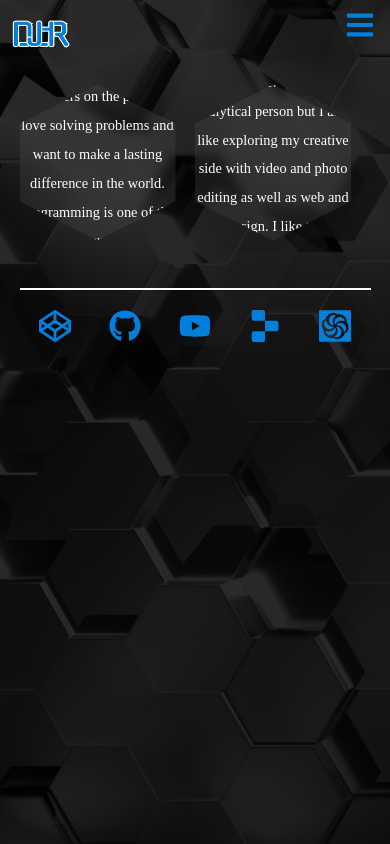
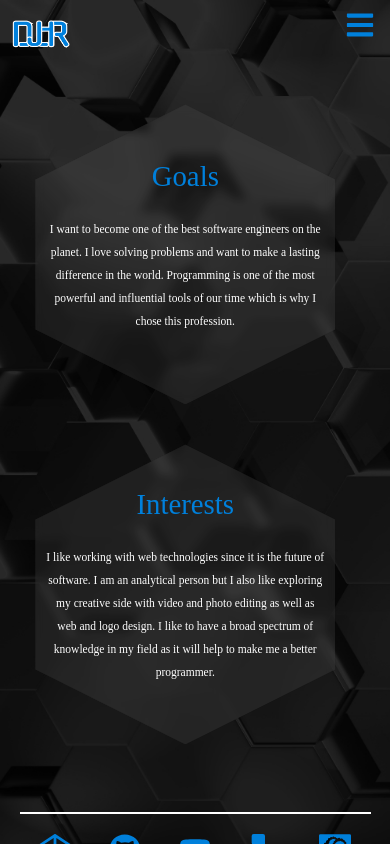
Before and after one commit to daniel-deru/portifolio4, a Next.js app: page /about in a window 390 px wide. Built offline with nearby package versions, Linux system fonts and the light colour scheme; a web font is replaced by a local one.

Commit message:
added the responsive design to contact and about pages

```diff
--- a/pages/about.jsx
+++ b/pages/about.jsx
@@ -1,21 +1,22 @@
+import { useState, useEffect } from "react";
 import { About } from "./styled/about.styles";
 import { motion } from "framer-motion";
 
 const about = () => {
-
+  const [polyWidth, setPolyWidth] = useState("40vw")
   const growVariant = {
     hidden: {
       width: 0,
       height: 0
     },
-    visible: {
-      width: "40vw",
+    visible: width => ({
+      width: "100%",
       height: "100%",
       transition: {
         duration: 1,
         originY: 1
       }
-    }
+    })
   }
 
   const fadeVariant = {
@@ -32,8 +33,20 @@ const about = () => {
       }
     }
   }
+
+  const calcWidth = () => {
+    if(window.innerWidth <= 1000) setPolyWidth("30vw")
+    if(window.innerWidth > 1000) setPolyWidth("40vw")
+  }
+
+  useEffect(() => {
+    calcWidth()
+    window.addEventListener("resize", () => calcWidth())
+  }, [polyWidth])
+
   return (
     <About>
+      <div className="wrapper">
         <motion.section
             variants={growVariant}
             initial="hidden"
@@ -57,10 +70,13 @@ const about = () => {
                 I want to become one of the best software engineers on the planet. I love solving problems and want to make a lasting difference in the world. Programming is one of the most powerful and influential tools of our time which is why I chose this profession.
               </motion.div>
           </motion.section>
+      </div>
+      <div className="wrapper">
         <motion.section
             variants={growVariant}
             initial="hidden"
             animate="visible"
+            custom={polyWidth}
           >
               <motion.div
                 className="about-head"
@@ -81,6 +97,8 @@ const about = () => {
               I like working with web technologies since it is the future of software. I am an analytical person but I also like exploring my creative side with video and photo editing as well as web and logo design. I like to have a broad spectrum of knowledge in my field as it will help to make me a better programmer.
               </motion.div>
           </motion.section>
+      </div>
+
     </About>
   );
 };
--- a/pages/styled/about.styles.js
+++ b/pages/styled/about.styles.js
@@ -7,31 +7,60 @@ export const About = styled.div`
     width: 95vw;
     overflow: hidden;
 
+    @media (max-width: 750px) {
+        flex-direction: column;
+    }
+
+    .wrapper {
+        width: 40vw;
+        @media (max-width: 750px) {
+            margin: 20px auto;
+            width: 300px;
+        }
+        @media (max-width: 350px) {
+            margin: 20px auto;
+            width: 200px;
+        }
+    }
+
     section {
         color: ${props => props.theme.mainColor};
         display: flex;
         flex-direction: column;
         justify-content: center;
         align-items: center;
-        /* background-color: ${props => props.theme.darkGrey}; */
         background-color: rgba(100, 100, 100, 0.2);
         backdrop-filter: blur(5px);
         aspect-ratio: 1/1;
-        width: 40vw;
         clip-path: polygon(0 25%, 50% 0, 100% 25%, 100% 75%, 50% 100%, 0 75%);
         font-size: 0.9em;
         line-height: 1.5em;
         text-align: center;
         overflow: hidden;
+
     }
 
     .about-head {
         font-size: 3em;
         margin-bottom: 20px;
         /* color: black; */
+        @media (max-width: 1000px) {
+            font-size: 2em;
+        }
+        @media (max-width: 350px) {
+            font-size: 1em;
+        }
     }
     .about-content {
         line-height: 2em;
         color: white;
+        padding: 10px;
+
+        @media (max-width: 1000px) {
+            font-size: 0.8em;
+        }
+        @media (max-width: 350px) {
+            font-size: 0.5em;
+        }
     }
 `
```
Also changed, not shown: pages/styled/contact.styled.js (+29 -0 lines). Lines whose indentation alone changed are shown as unchanged.
